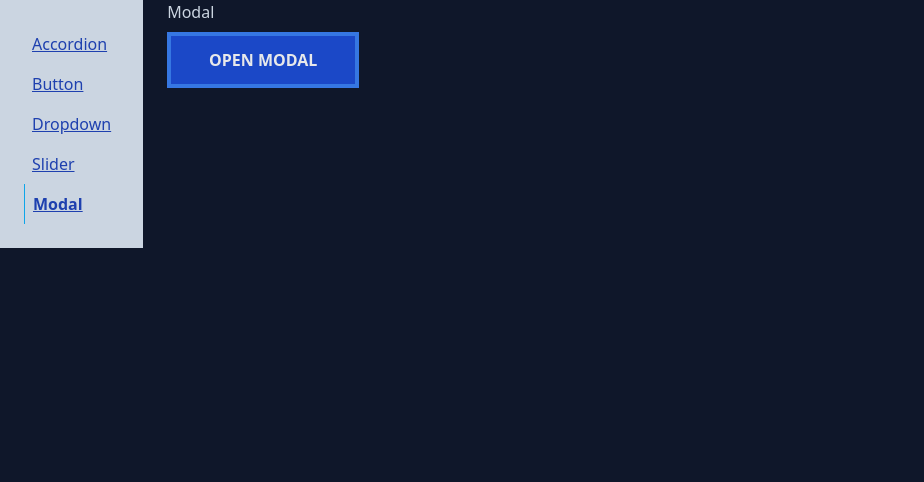
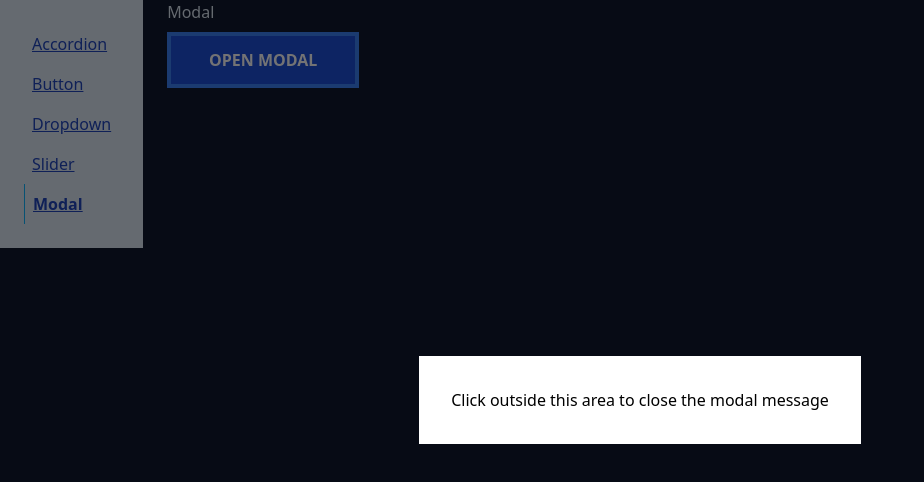
Before and after one commit to SmackSmash/grider-comps, a React (Vite) app: page /modal in a window 1280 px wide. Both pictures are taken after a click on the button "OPEN MODAL". Shown: the top 482 px of the page, without its empty margins (0-924 px from the left). Built offline with nearby package versions, Linux system fonts and the light colour scheme.

Commit message:
Added functionality to modal component

```diff
--- a/src/components/Modal/Modal.jsx
+++ b/src/components/Modal/Modal.jsx
@@ -1,7 +1,35 @@
+import { useState } from 'react';
+import { createPortal } from 'react-dom';
+import PropTypes from 'prop-types';
 import Button from '../Button/Button';
 
-const Modal = () => {
-  return <Button primary>Open Modal</Button>;
+const Modal = ({ message }) => {
+  const [portalVisible, setPortalVisible] = useState(false);
+
+  const handleClick = () => {
+    setPortalVisible(!portalVisible);
+  };
+
+  return (
+    <div>
+      <Button primary onClick={handleClick}>
+        Open Modal
+      </Button>
+      {portalVisible &&
+        createPortal(
+          <div
+            onClick={handleClick}
+            className='fixed bg-black/50 top-0 left-0 w-full h-full flex items-center justify-center'>
+            <div className='bg-white p-8'>{message}</div>
+          </div>,
+          document.body
+        )}
+    </div>
+  );
+};
+
+Modal.propTypes = {
+  message: PropTypes.string
 };
 
 export default Modal;
--- a/src/pages/ModalPage/ModalPage.jsx
+++ b/src/pages/ModalPage/ModalPage.jsx
@@ -4,7 +4,7 @@ const ModalPage = () => {
   return (
     <div>
       <h1 className='text-slate-300'>Modal</h1>
-      <Modal />
+      <Modal message='Click outside this area to close the modal message' />
     </div>
   );
 };
```
